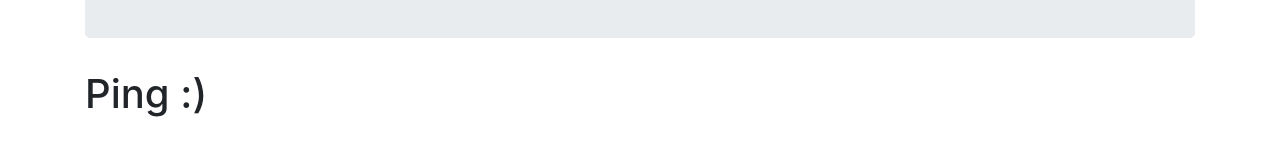
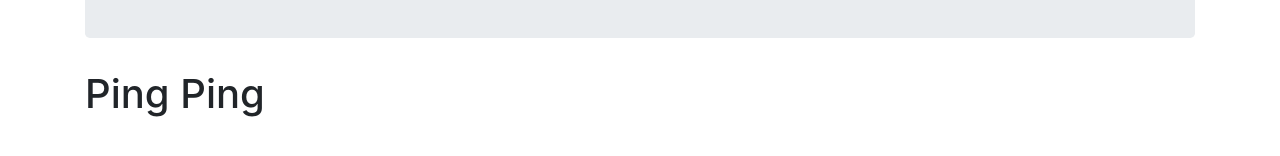
Before and after one commit to TheFern16/golf_ville, an Angular app in the folder golf-ville/: page /Ping in a window 1280 px wide. Shown: the part 334-490 px from the top of the page. Built offline with nearby package versions, Linux system fonts and the light colour scheme.

Commit message:
add cobra component

```diff
--- a/golf-ville/src/app/app-routing.module.ts
+++ b/golf-ville/src/app/app-routing.module.ts
@@ -1,12 +1,14 @@
 import { NgModule } from '@angular/core';
 import { Routes, RouterModule } from '@angular/router';
 
+import { CobraComponent } from './brands/cobra/cobra.component';
 import { MizunoComponent } from './brands/mizuno/mizuno.component';
 import { PingComponent } from './brands/ping/ping.component';
 import { TaylorMadeComponent } from './brands/taylorMade/taylorMade.component';
 import { TitleistComponent } from './brands/titleist/titleist.component'
 
 const routes: Routes = [
+  { path: 'Cobra',              component: CobraComponent },
   { path: 'Mizuno',             component: MizunoComponent },
   { path: 'Ping',               component: PingComponent },
 	{ path: 'TaylorMade',         component: TaylorMadeComponent },
--- a/golf-ville/src/app/app.module.ts
+++ b/golf-ville/src/app/app.module.ts
@@ -6,6 +6,7 @@ import { RouterModule, Routes } from '@angular/router';
 import { AppRoutingModule } from './app-routing.module';
 
 import { AppComponent } from './app.component';
+import { CobraComponent } from './brands/cobra/cobra.component';
 import { HeaderComponent } from './header/header.component';
 import { MizunoComponent } from './brands/mizuno/mizuno.component';
 import { PingComponent } from './brands/ping/ping.component';
@@ -15,6 +16,7 @@ import { TitleistComponent } from './brands/titleist/titleist.component';
 @NgModule({
   declarations: [
     AppComponent,
+    CobraComponent,
     HeaderComponent,
     MizunoComponent,
     PingComponent,
--- /dev/null
+++ b/golf-ville/src/app/brands/cobra/cobra.component.html
@@ -0,0 +1 @@
+<h1>Cobra</h1>
--- a/golf-ville/src/app/brands/ping/ping.component.html
+++ b/golf-ville/src/app/brands/ping/ping.component.html
@@ -1 +1 @@
-<h1>Ping :)</h1>
+<h1>Ping Ping</h1>
```
Also changed, not shown: golf-ville/src/app/brands/cobra/cobra.component.ts (added, +9 -0 lines), golf-ville/src/app/brands/cobra/cobra.component.css (added).
